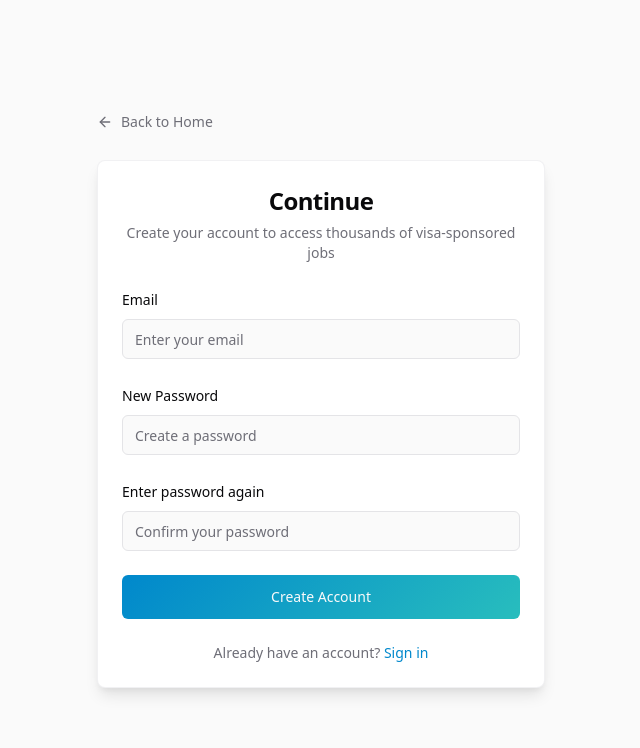
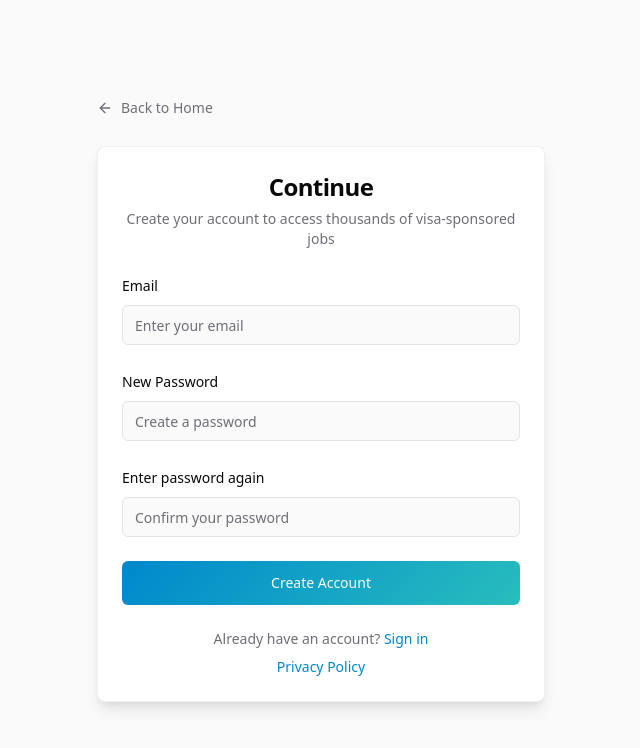
Before and after one commit to Isaacprogi/beem, a React (Vite) app: page /signup in a window 1280 px wide. Shown: the top 748 px of the page, without its empty margins (319-959 px from the left). Built offline with nearby package versions, Linux system fonts and the light colour scheme.

Commit message:
Add Privacy Policy to Sign Up
Include a link to the Privacy Policy on the Sign Up page, next to the "Already have an account? Sign in" text.
-edited src/pages/SignUp.tsx

```diff
--- a/src/pages/SignUp.tsx
+++ b/src/pages/SignUp.tsx
@@ -105,11 +105,16 @@ export const SignUp = () => {
               </Button>
             </form>
 
-            <div className="mt-6 text-center">
+            <div className="mt-6 text-center space-y-2">
               <p className="text-sm text-muted-foreground">
                 Already have an account?{" "}
                 <Link to="/sign-in" className="text-primary hover:underline">
                   Sign in
+                </Link>
+              </p>
+              <p className="text-sm text-muted-foreground">
+                <Link to="/privacy-policy" className="text-primary hover:underline">
+                  Privacy Policy
                 </Link>
               </p>
             </div>
```
